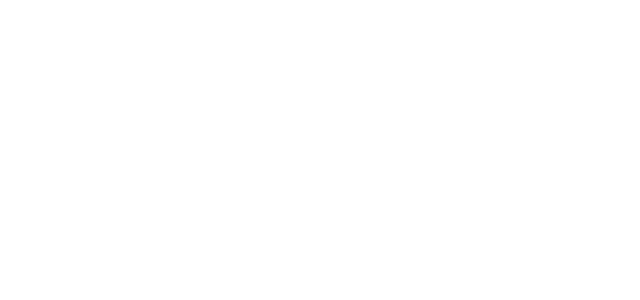
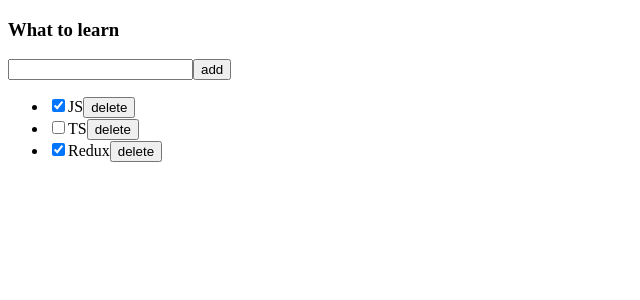
Before and after one commit to KseniaPopova02/ToDoList-React-TS, a React (Create React App) app: page / in a window 1280 px wide. Shown: the top 300 px of the page, without its empty margins (0-640 px from the left). Built offline with nearby package versions, Linux system fonts and the light colour scheme.

Commit message:
add: draft

```diff
--- a/package.json
+++ b/package.json
@@ -3,6 +3,9 @@
   "version": "0.1.0",
   "private": true,
   "dependencies": {
+    "@emotion/react": "^11.11.1",
+    "@emotion/styled": "^11.11.0",
+    "@mui/material": "^5.13.6",
     "@testing-library/jest-dom": "^5.16.5",
     "@testing-library/react": "^13.4.0",
     "@testing-library/user-event": "^13.5.0",
@@ -10,6 +13,7 @@
     "@types/node": "^16.18.37",
     "@types/react": "^18.2.14",
     "@types/react-dom": "^18.2.6",
+    "nanoid": "^4.0.2",
     "react": "^18.2.0",
     "react-dom": "^18.2.0",
     "react-scripts": "5.0.1",
--- a/src/App.tsx
+++ b/src/App.tsx
@@ -1,5 +1,8 @@
+import { tasks } from "./mockedData";
+import { TodoList } from "./modules";
+
 function App() {
-  return <div></div>;
+  return <TodoList title={"What to learn"} tasks={tasks} />;
 }
 
 export default App;
--- /dev/null
+++ b/src/mockedData/index.js
@@ -0,0 +1 @@
+export * from "./tasks";
--- /dev/null
+++ b/src/mockedData/tasks.js
@@ -0,0 +1,7 @@
+import { nanoid } from "nanoid";
+
+export const tasks = [
+  { id: nanoid(), title: "JS", isDone: true },
+  { id: nanoid(), title: "TS", isDone: false },
+  { id: nanoid(), title: "Redux", isDone: true },
+];
--- /dev/null
+++ b/src/modules/TodoList/TodoList.tsx
@@ -0,0 +1,29 @@
+type TaskType = {
+  id: string;
+  title: string;
+  isDone: boolean;
+};
+
+type PropsType = {
+  title: string;
+  tasks: Array<TaskType>;
+};
+
+export const TodoList = (props: PropsType) => (
+  <>
+    <h3>{props.title}</h3>
+    <div>
+      <input type="text" />
+      <button>add</button>
+    </div>
+    <ul>
+      {props.tasks.map((task) => (
+        <li key={task.id}>
+          <input type="checkbox" checked={task.isDone} />
+          <span>{task.title}</span>
+          <button>delete</button>
+        </li>
+      ))}
+    </ul>
+  </>
+);
--- /dev/null
+++ b/src/modules/TodoList/index.js
@@ -0,0 +1 @@
+export * from "./TodoList";
--- /dev/null
+++ b/src/modules/index.js
@@ -0,0 +1 @@
+export * from "./TodoList";
```
Also changed, not shown: 1 other file (tests, documents, lock files or other folders).
